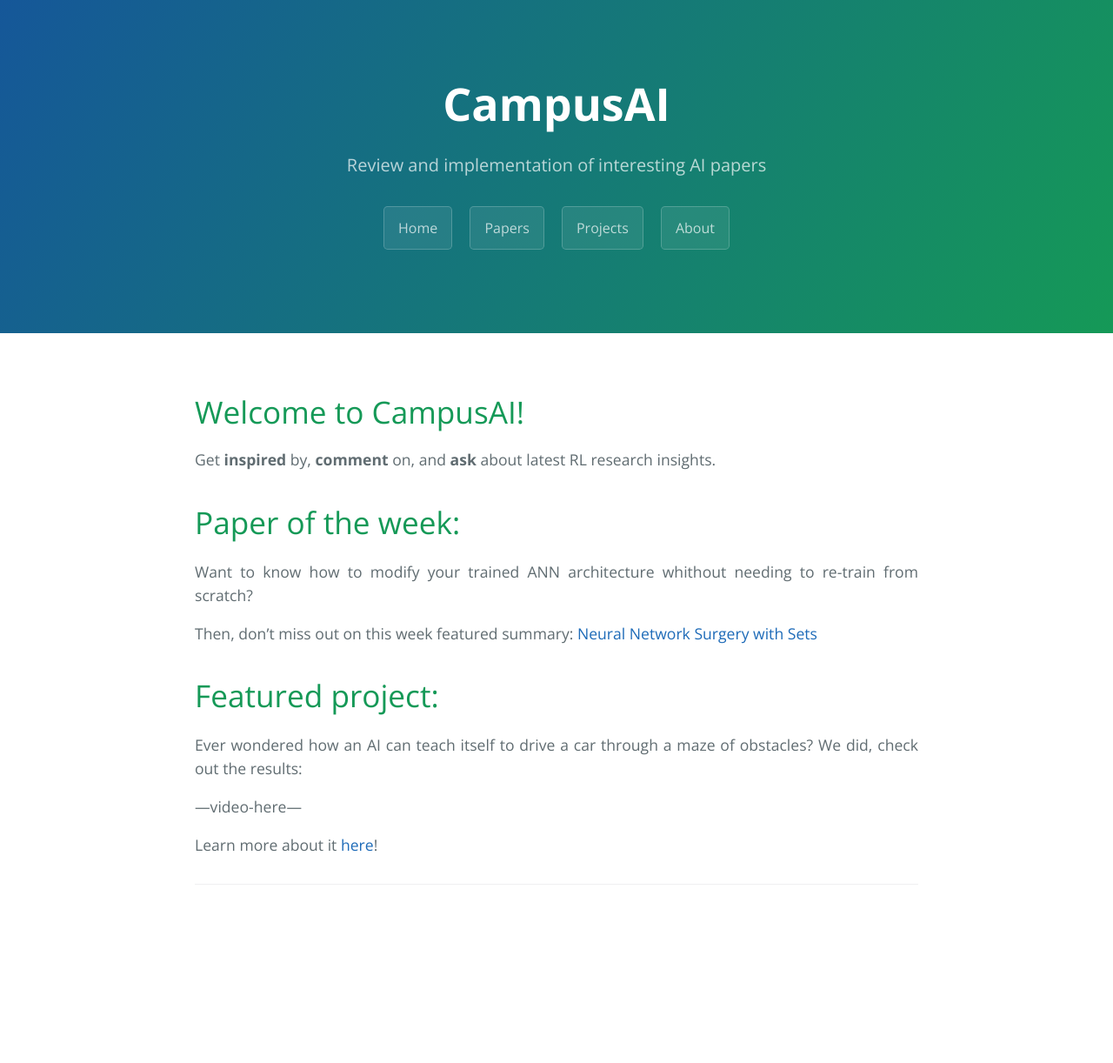
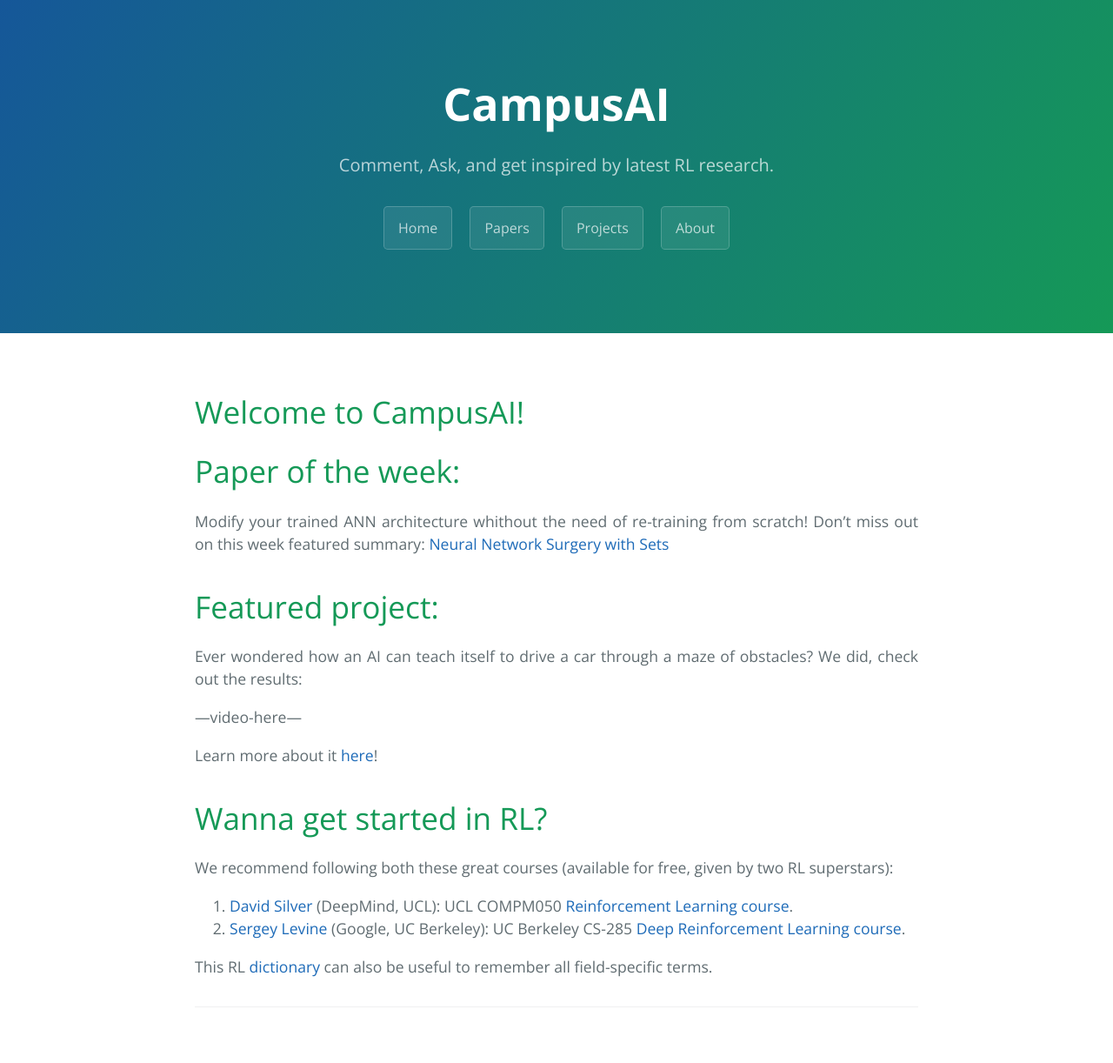
Before and after one commit to CampusAI/CampusAI.github.io, a Jekyll site: the page built from index.md, in a window 1280 px wide. Shown: the whole page at 87% size. Built offline with Jekyll 4.4.1, drawn with Linux system fonts in a browser that asks for light colours; before the commit the page ends 1081 px from its top, so only the background shows below that.

```diff
--- a/_config.yml
+++ b/_config.yml
@@ -4,7 +4,7 @@ gems:
 
 # Setup
 title:        CampusAI
-tagline:      Review and implementation of interesting AI papers
+tagline:      Comment, Ask, and get inspired by latest RL research.
 baseurl:      ""
 paginate:     1
 locale:       "en"
@@ -12,7 +12,7 @@ locale:       "en"
 # About/contact
 author:
   name:       CampusAI
-  url:        http://yourhomepage.com
+  url:        https://campusai.github.io/
 
 
 #Others
--- a/index.md
+++ b/index.md
@@ -3,13 +3,12 @@ layout: page
 title: Welcome to CampusAI!
 ---
 
-Get __inspired__ by, __comment__ on, and __ask__ about latest RL research insights.
+<!-- Ask, comment and get inspired by latest RL research. -->
 
 # Paper of the week:
 
-Want to know how to modify your trained ANN architecture whithout needing to re-train from scratch?
-
-Then, don't miss out on this week featured summary: [Neural Network Surgery with Sets](/papers/NN_surgery_sets)
+Modify your trained ANN architecture whithout the need of re-training from scratch!
+Don't miss out on this week featured summary: [Neural Network Surgery with Sets](/papers/NN_surgery_sets)
 
 # Featured project:
 
@@ -19,3 +18,11 @@ We did, check out the results:
 ---video-here---
 
 Learn more about it [here](/projects/test)!
+
+# Wanna get started in RL?
+
+We recommend following both these great courses (available for free, given by two RL superstars):
+1. [David Silver](http://www0.cs.ucl.ac.uk/staff/d.silver/web/Home.html) (DeepMind, UCL): UCL COMPM050 [Reinforcement Learning course](http://www0.cs.ucl.ac.uk/staff/d.silver/web/Teaching.html).
+2. [Sergey Levine](https://people.eecs.berkeley.edu/~svlevine/) (Google, UC Berkeley): UC Berkeley CS-285 [Deep Reinforcement Learning course](http://rail.eecs.berkeley.edu/deeprlcourse/).
+
+This RL [dictionary]((https://towardsdatascience.com/the-complete-reinforcement-learning-dictionary-e16230b7d24e)) can also be useful to remember all field-specific terms.
```
Also changed, not shown: _papers/NN_surgery_sets.md (+1 -1 lines), about.md (+6 -5 lines).
